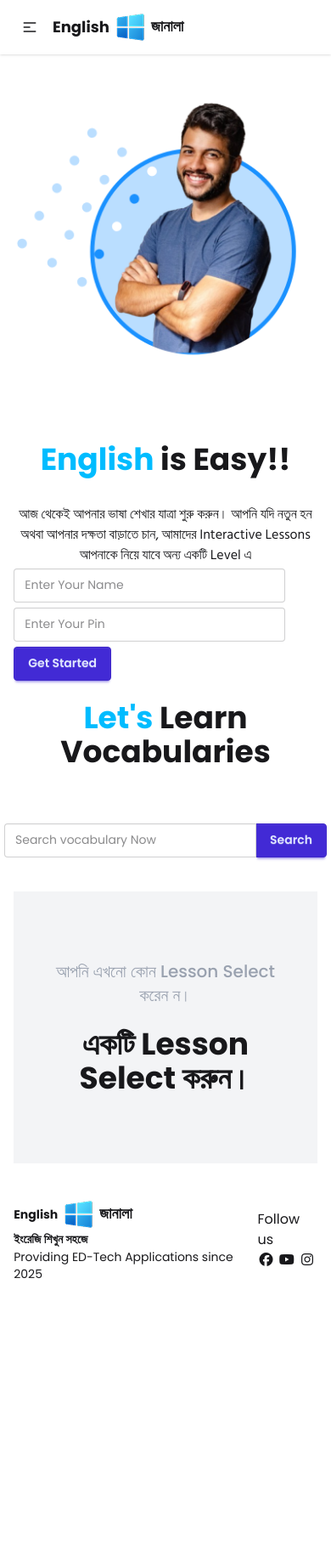
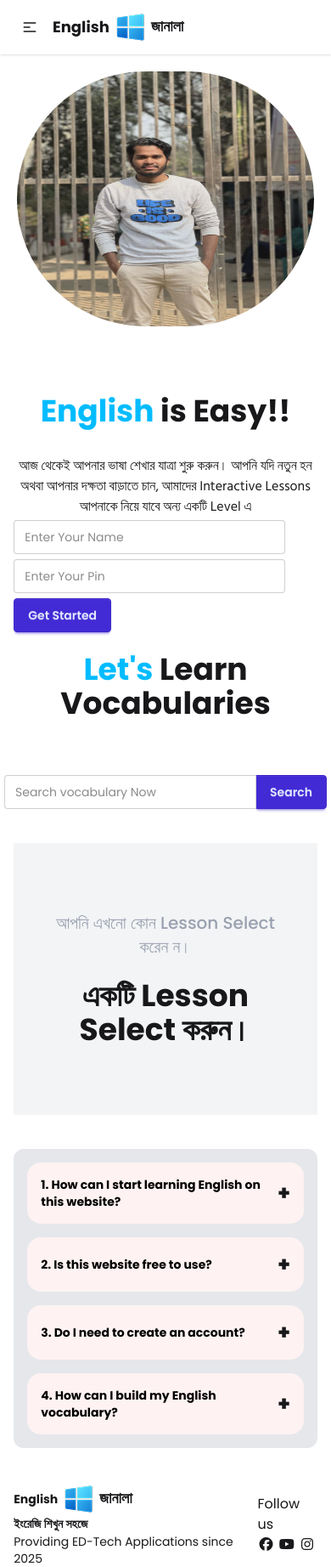
Before and after one commit to Hasan7584/english-janala, a plain HTML site: page index.html in a window 390 px wide. Shown: the whole page at 85% size. Before the commit the page ends 1509 px from the top, so only its background shows below. Drawn offline with nearby package versions, Linux system fonts and the light colour scheme; no server answers.

Commit message:
update code

```diff
--- /dev/null
+++ b/ans.js
@@ -0,0 +1,12 @@
+// document.getElementsByClassName("show-btn").addEventListener("click", () => {
+//   const ans = document.getElementsByClassName("answer");
+//   ans.classList.toggle("hidden");
+// });
+
+const buttons = document.getElementsByClassName("show-btn");
+for (let btn of buttons) {
+  btn.addEventListener("click", function () {
+    const answer = this.parentElement.parentElement.querySelector(".answer");
+    answer.classList.toggle("hidden");
+  });
+}
--- a/index.html
+++ b/index.html
@@ -86,9 +86,9 @@ class="flex flex-col-reverse md:flex-row gap-20 justify-between items-center py-
 </fieldset>
       </div>
     <div class="image flex-1" >
-        <img src="./assets/hero-student.png" alt="" srcset="">
-     <!-- <img style="height: 300px; width: 350px; "class="rounded-full"
-     src="./assets/09453eb1-15c3-4bbb-873a-8a0c0e2478a1.jpg" alt="" srcset=""> -->
+        <!-- <img src="./assets/hero-student.png" alt="" srcset=""> -->
+     <img style="height: 300px; width: 350px; "class="rounded-full"
+     src="./assets/09453eb1-15c3-4bbb-873a-8a0c0e2478a1.jpg" alt="" srcset="">
     </div>
 
 </section>
@@ -139,8 +139,79 @@ class="flex flex-col-reverse md:flex-row gap-20 justify-between items-center py-
 
 
 
+
+ <!-- footer age part question part -->
+
+
+ <section class="w-11/12 mx-auto mt-5 bg-gray-200 rounded-xl p-4 space-y-4">
+
+  <!-- FAQ Item 1 -->
+  <div class=" bg-red-50 rounded-2xl p-4">
+    <div class="flex justify-between items-center">
+      <h2 class="text-sm font-bold text-black">
+        1. How can I start learning English on this website?
+      </h2>
+      <button class="show-btn font-extrabold text-2xl text-black-50">
+        +
+      </button>
+    </div>
+
+     <p class="answer hidden mt-3 text-blue-900 text-lg">
+      You can start by selecting a lesson and practicing the words regularly.
+    </p>
+  </div>
+
+  <!-- FAQ Item 2 -->
+  <div class=" bg-red-50 rounded-2xl p-4">
+    <div class="flex justify-between items-center">
+      <h2 class="text-sm font-bold text-black">
+        2. Is this website free to use?
+      </h2>
+      <button class="show-btn font-extrabold text-2xl text-black-50">
+        +
+      </button>
+    </div>
+    <p class="answer hidden mt-3 text-blue-900 text-lg">
+      Yes, this website is free to use.
+    </p>
+  </div>
+
+<!-- 3rd question -->
+   <div class=" bg-red-50 rounded-2xl p-4">
+    <div class="flex justify-between items-center">
+      <h2 class="text-sm font-bold text-black">
+     3. Do I need to create an account?
+      </h2>
+       <button class="show-btn font-extrabold text-2xl text-black-50">
+        +
+      </button>
+    </div>
+    <p class="answer hidden mt-3 text-blue-900 text-lg">
+    No, you don’t need to create an account to start learning. However, creating an account allows you to track your progress and access all features.
+    </p>
+  </div>
+
+  <!-- 4th question start -->
+      <div class=" bg-red-50 rounded-2xl p-4">
+    <div class="flex justify-between items-center">
+      <h2 class="text-sm font-bold text-black">
+     4. How can I build my English vocabulary?
+      </h2>
+      <button class="show-btn font-extrabold text-2xl text-black-50">
+        +
+      </button>
+    </div>
+   <p class="answer hidden mt-3 text-blue-900 text-lg">
+   Building your English vocabulary is easy if you practice regularly. Here are some simple and effective ways
+    </p>
+  </div>
+
+</section>
+
+
+
 <!-- footer section -->
- <section class="flex justify-between items-center w-11/12 mx-auto ">
+ <section class="flex justify-between items-center w-11/12 mx-auto mt-10">
   <div>
      <a href="" class="flex items-center gap-1">
         <span class="text-sm font-bold">English</span>
@@ -163,5 +234,6 @@ class="flex flex-col-reverse md:flex-row gap-20 justify-between items-center py-
  </section>
 
 <script src="./style.js"></script>
+<script src="ans.js"></script>
 </body>
 </html>
```
Also changed, not shown: test.js (deleted, +0 -8 lines).
